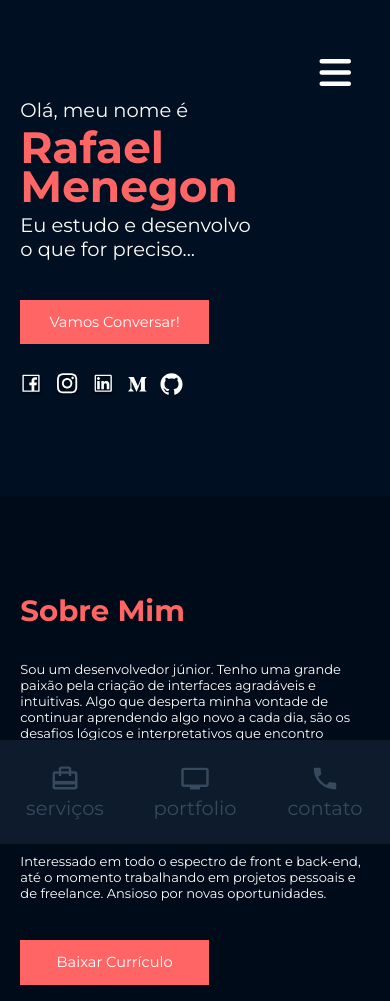
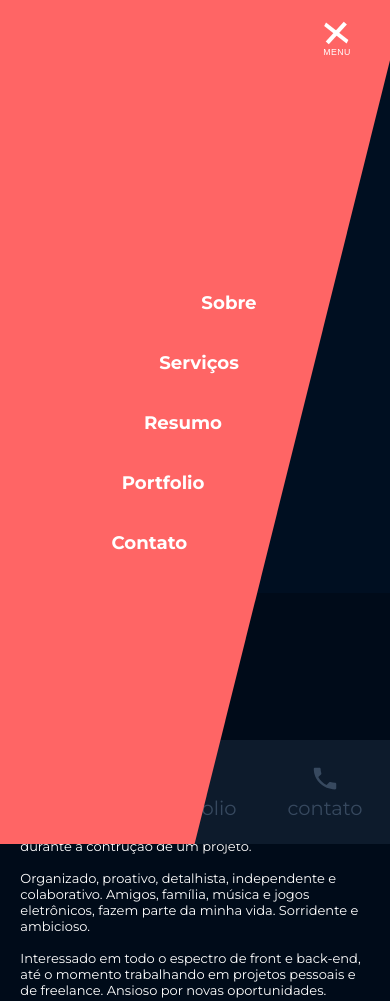
Before and after one commit to devrafaelmenegon/devrafaelmenegon.github.io, a website: page index.html in a window 390 px wide. Shown: the top 1001 px of the page. Drawn offline with Linux system fonts and the light colour scheme.

Commit message:
:sparkles: feat: navbar mobile add

```diff
--- a/index.css
+++ b/index.css
@@ -110,21 +110,6 @@ h2 {
     font-weight: 700;
 }
 
-button {
-    width: 14.5rem;
-    height: 3.438rem;
-    display: block;
-    margin-top: 3rem;
-    background-color: #FF6565;
-    cursor: pointer;
-}
-
-button > span {
-    font-family: Montserrat, sans-serif;
-    font-size: 1.125rem;
-    color: #ffffff;
-}
-
 .mobile {
     display: none;
 }
@@ -207,7 +192,7 @@ button > span {
         display: flex;
     }
 
-    #navbar-mobile {
+    #navbar-mobile-bottom {
         z-index: 99;
         display: flex;
         height: 8rem;
@@ -218,7 +203,7 @@ button > span {
         background-color: #0D1B2C;
     }
 
-    #navbar-mobile > ul {
+    #navbar-mobile-bottom > ul {
         width: 100%;
         justify-content: center;
         align-self: center;
@@ -227,31 +212,20 @@ button > span {
         grid-template-columns: repeat(3, 1fr);
     }
 
-    #navbar-mobile > ul > li {
+    #navbar-mobile-bottom > ul > li {
         display: flex;
         flex-direction: column;
         justify-self: center;
         align-items: center;
     }
 
-    #navbar-mobile > ul > li > span {
+    #navbar-mobile-bottom > ul > li > span {
         color: #37495F;
     }
 
-    #navbar-mobile img {
+    #navbar-mobile-bottom img {
         width: 2.25rem;
         height: 2.25rem;
-    }
-
-    #navbar-burguer {
-        margin-top: 3.75rem;
-        width: 100%;
-        height: 3.75rem;
-        justify-content: end;
-        align-items: center;
-        display: flex;
-        position: fixed;
-        padding-right: 10vw;
     }
 }
 
@@ -267,7 +241,7 @@ button > span {
  */
 
 #apresentacao {
-    padding-top: 7.5rem;
+    margin-top: 7.5rem;
     padding-bottom: 7.5rem;
     display: grid;
     grid-template-columns: 1fr 1fr;
@@ -300,6 +274,21 @@ button > span {
     color: #FF6565;
     white-space: nowrap;
     margin-bottom: 0.5rem;
+}
+
+.page-button {
+    width: 14.5rem;
+    height: 3.438rem;
+    display: block;
+    margin-top: 3rem;
+    background-color: #FF6565;
+    cursor: pointer;
+}
+
+.page-button > span {
+    font-family: Montserrat, sans-serif;
+    font-size: 1.125rem;
+    color: #ffffff;
 }
 
 .redes-sociais {
--- a/index.html
+++ b/index.html
@@ -28,6 +28,7 @@
     <!-- CSS
     ================================================== -->
     <link rel="stylesheet" href="index.css">
+    <link rel="stylesheet" href="navbar.css">
 
     <!-- favicons
 	================================================== -->
@@ -54,17 +55,36 @@
             </ul>
         </nav>
 
-        <!-- navbar-burguer
+        <!-- navbar-mobile-top
         ================================================== -->
-        <nav id="navbar-burguer" class="mobile">
-            <span style="font-size: 36px; color: white;">
-                <i class="fas fa-bars"></i>
-            </span>
-        </nav>
-
-        <!-- navbar-mobile
+        <div id="navbar-mobile-2" class="mobile">
+            <button id="burger" class="open-main-nav">
+                <span class="burger"></span>
+                <span class="burger-text">Menu</span>
+            </button>
+            <nav class="main-nav" id="main-nav">
+                <ul>
+                    <li>
+                        <a href="#sobremim">Sobre</a>
+                    </li>
+                    <li>
+                        <a href="#servicos">Serviços</a>
+                    </li>
+                    <li>
+                        <a href="#resumo">Resumo</a>
+                    </li>
+                    <li>
+                        <a href="#portfolio">Portfolio</a>
+                    </li>
+                    <li>
+                        <a href="#contato">Contato</a>
+                    </li>
+                </ul>
+            </nav>
+        </div>
+        <!-- navbar-mobile-bottom
         ================================================== -->
-        <nav id="navbar-mobile" class="mobile">
+        <nav id="navbar-mobile-bottom" class="mobile">
             <ul>
                 <li>
                     <a href="#servicos"><img src="images/icones/card_travel.svg" alt=""></a>
@@ -89,7 +109,7 @@
                 <h1>Rafael Menegon</h1>
                 <span>Eu estudo e desenvolvo <br> o que for preciso...</span>
 
-                <button>
+                <button class="page-button">
                     <span>Vamos Conversar!</span>
                 </button>
 
@@ -126,7 +146,7 @@
                     Interessado em todo o espectro de front e back-end, até o momento trabalhando em projetos pessoais e de
                     freelance. Ansioso por novas oportunidades.
                 </p>
-                <button>
+                <button class="page-button">
                     <span>Baixar Currículo</span>
                 </button>
             </div>
@@ -309,6 +329,6 @@
         </footer>
     </div>
 
-    <script src="script.js"></script>
+    <script src="navbar.js"></script>
 </body>
 </html>
--- /dev/null
+++ b/navbar.css
@@ -0,0 +1,165 @@
+/* Main menu positionning */
+.main-nav {
+    position: absolute;
+    top: 0;
+    right: 0;
+    left: 0;
+    bottom: 0;
+    text-align: center;
+    background: transparent;
+    opacity: 0;
+    z-index: -1;
+    visibility: hidden;
+    transition: all .375s;
+}
+
+.main-nav.is-open {
+    opacity: 1;
+    z-index: 100;
+    visibility: visible;
+}
+
+/* Red band effect */
+.main-nav::before {
+	content: '';
+    position: absolute;
+    top: 0;
+    bottom: 0;
+    left: 0;
+    right: -15px;
+    background: #FF6565;
+    transform-origin: 0 0;
+    transform: skew(-14deg) translateX(-120%);
+    transition: all .275s .1s;
+}
+
+.main-nav.is-open::before {
+    transform: skew(-14deg) translateX(0);
+}
+
+/* Skewing effect on menu links */
+.main-nav ul {
+    display: inline-flex;
+    flex-direction: column;
+    height: 100%;
+    align-items: flex-end;
+    justify-content: center;
+    transform: translateX(-18%) skew(-16deg);
+}
+
+.main-nav li {
+    display: block;
+    margin: .5rem 0;
+    text-align: right;
+    transform: skew(16deg);
+}
+
+/* Apparition effect on links */
+.main-nav a {
+    opacity: 0;
+    transform: translateY(-10px);
+}
+
+.main-nav.is-open a {
+    opacity: 1;
+    transform: translateY(0);
+}
+.main-nav li:nth-child(1) a {
+	transition: all 275ms 175ms
+}
+.main-nav li:nth-child(2) a {
+	transition: all 275ms 225ms
+}
+.main-nav li:nth-child(3) a {
+	transition: all 275ms 275ms
+}
+.main-nav li:nth-child(4) a {
+	transition: all 275ms 325ms
+}
+.main-nav li:nth-child(5) a {
+	transition: all 275ms 375ms
+}
+
+
+/* Decoration */
+.main-nav ul,
+.main-nav li {
+	list-style: none;
+	padding: 0;
+}
+.main-nav a {
+	display: block;
+	padding: 12px 0;
+	color: #fff;
+	font-size: 1.4em;
+	text-decoration: none;
+	font-weight: bold;
+}
+
+/* Burger Style: @see: https://codepen.io/CreativeJuiz/full/oMZNXy */
+.open-main-nav {
+	position: fixed;
+	top: 3rem;
+	right: 3rem;
+	z-index: 1000;
+	background: none;
+	border: 0;
+	cursor: pointer;
+}
+.open-main-nav:focus {
+	outline: none;
+}
+.burger {
+	position: relative;
+	display: block;
+	width: 28px;
+	height: 4px;
+	margin: 0 auto;
+	background: #fff;
+	transform: skew(5deg);
+	transition: all .275s;
+}
+
+.burger:after,
+.burger:before {
+	content: '';
+	display: block;
+	height: 100%;
+	background: #fff;
+	transition: all .275s;
+}
+
+.burger:after {
+	transform: translateY(-12px) translateX(-2px) skew(-20deg);
+}
+
+.burger:before {
+	transform: translateY(-16px) skew(-10deg);
+}
+
+/* Toggle State part */
+.is-open .burger {
+	transform: skew(5deg) translateY(-8px) rotate(-45deg);
+}
+
+.is-open .burger:before {
+	transform: translateY(0px) skew(-10deg) rotate(75deg);
+}
+
+.is-open .burger:after {
+	transform: translateY(-12px) translateX(10px) skew(-20deg);
+    opacity: 0;
+}
+
+/* MENU Text part */
+
+.burger-text {
+	display: block;
+	font-size: .675rem;
+	letter-spacing: .05em;
+	margin-top: .5em;
+	text-transform: uppercase;
+	font-weight: 500;
+	text-align: center;
+	color: #fff;
+}
--- /dev/null
+++ b/navbar.js
@@ -0,0 +1,18 @@
+let burger = document.getElementById('burger'),
+	 nav    = document.getElementById('main-nav');
+
+burger.addEventListener('click', function(e){
+	this.classList.toggle('is-open');
+	nav.classList.toggle('is-open');
+});
+
+/* Onload demo - dirty timeout */
+let clickEvent = new Event('click');
+
+window.addEventListener('load', function(e) {
+	burger.dispatchEvent(clickEvent);
+
+	setTimeout(function(){
+		burger.dispatchEvent(clickEvent);
+	}, 5500);
+});
```
